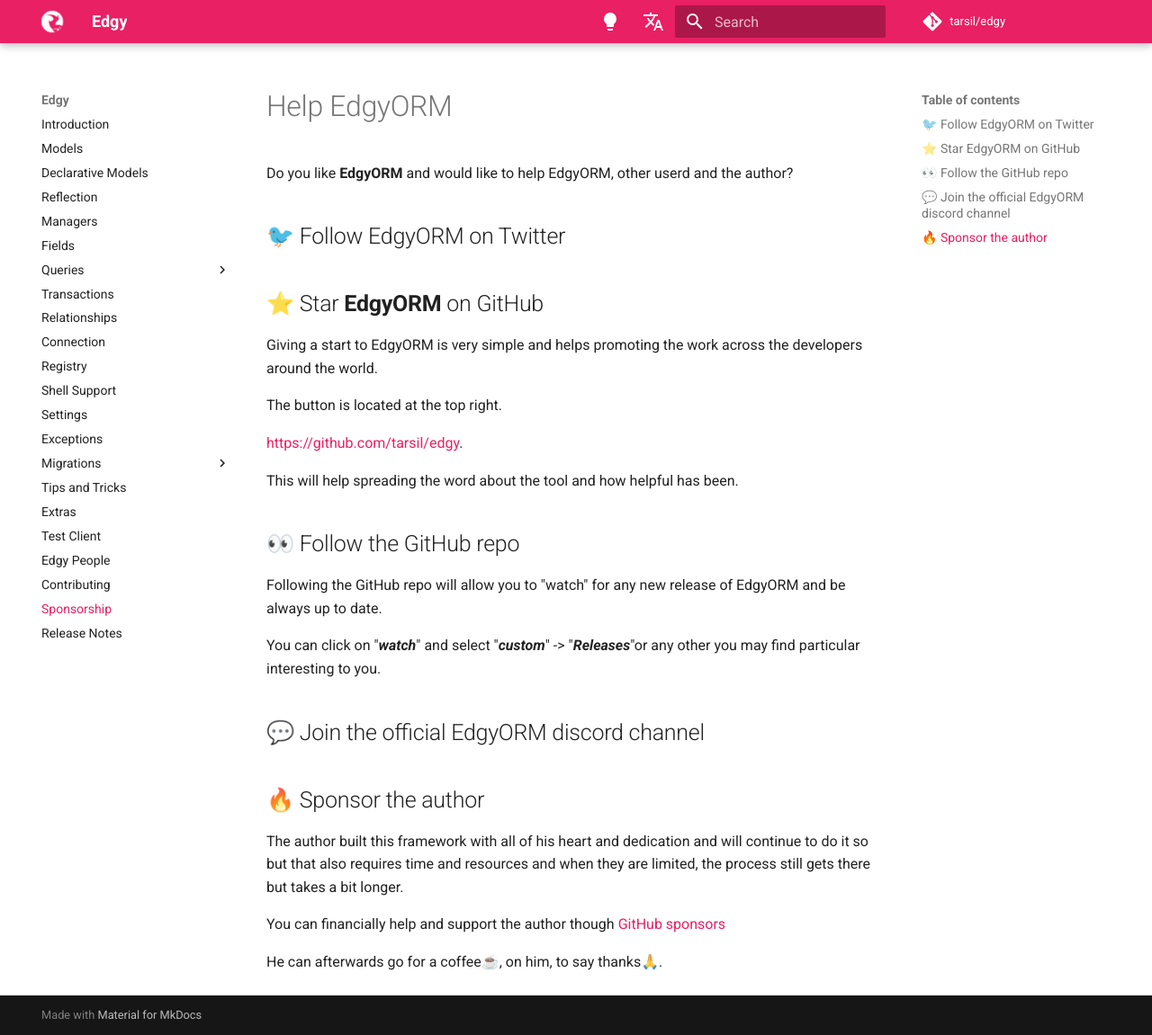
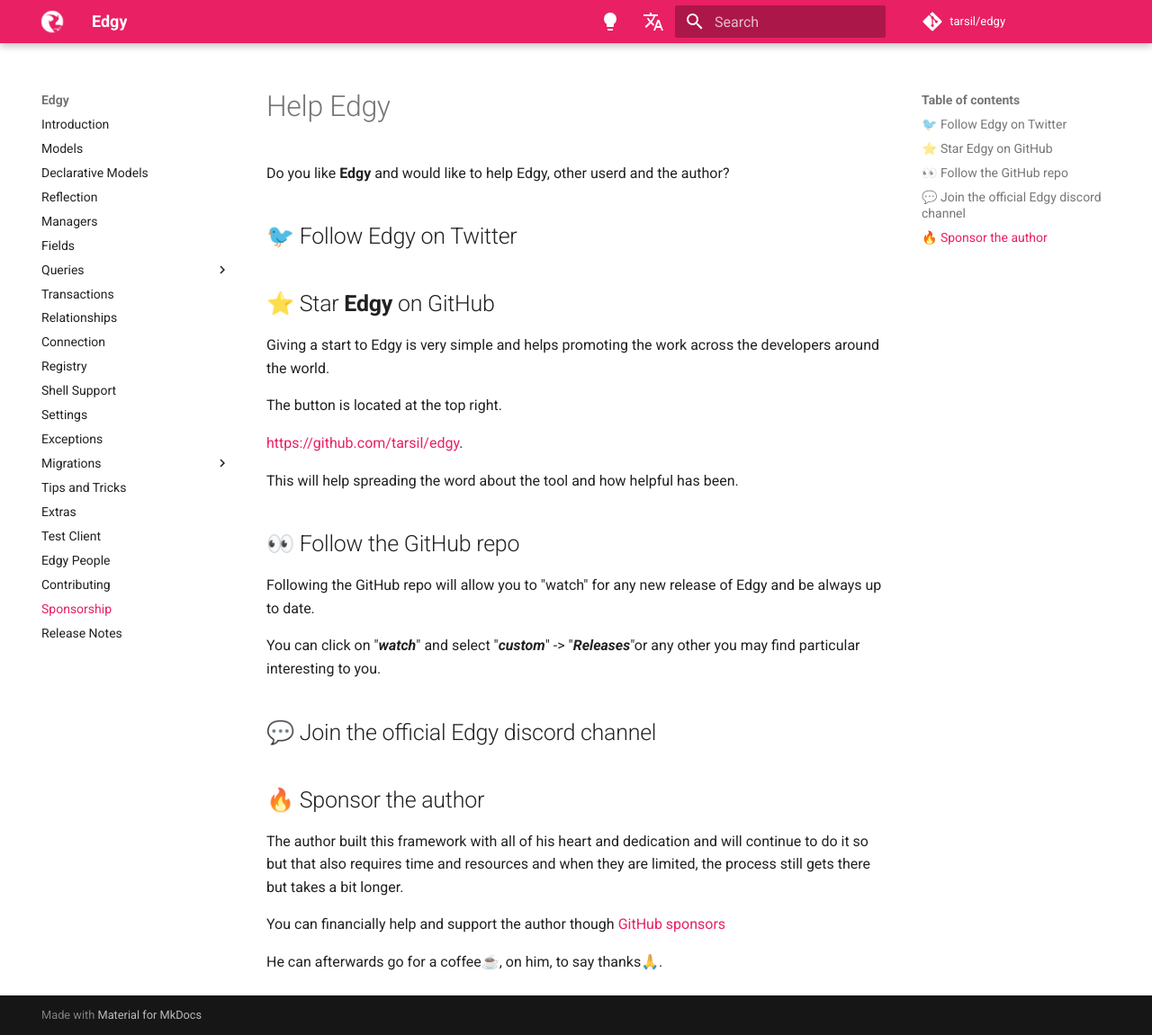
Before and after one commit to dymmond/edgy, an MkDocs documentation site: the page built from docs/sponsorship.md, in a window 1280 px wide and 1151 px high. Shown: the whole window at 90% size. Built offline with MkDocs 1.6.1 and Material for MkDocs 9.7.7, drawn with Linux system fonts in a browser that asks for light colours; comment, search, counter and statistics services are not loaded.

````diff
--- a/docs/contributing.md
+++ b/docs/contributing.md
@@ -1,19 +1,19 @@
 # Contributing
 
-Thank you for showing interes in contributing to EdgyORM. There are many ways you can help and contribute to the
+Thank you for showing interes in contributing to Edgy. There are many ways you can help and contribute to the
 project.
 
-* Try EdgyORM and [report bugs and issues](https://github.com/tarsil/edgy/issues/new) you find.
+* Try Edgy and [report bugs and issues](https://github.com/tarsil/edgy/issues/new) you find.
 * [Implement new features](https://github.com/tarsil/edgy/issues?q=is%3Aissue+is%3Aopen+label%3A%22good+first+issue%22)
 * Help othes by [reviewing pull requests](https://github.com/tarsil/edgy/pulls)
 * Help writting documentation
 * Use the discussions and actively participate on them.
-* Become an contributor by helping EdgyORM growing and spread the words across small, medium, large or any company
+* Become an contributor by helping Edgy growing and spread the words across small, medium, large or any company
 size.
 
 ## Reporting possible bugs and issues
 
-It is natural that you might find something that EdgyORM should support or even experience some sorte of unexpected
+It is natural that you might find something that Edgy should support or even experience some sorte of unexpected
 behaviour that needs addressing.
 
 The way we love doing things is very simple, contributions should start out with a
@@ -37,7 +37,7 @@ it clear to understand and get the required help.
 
 ## Development
 
-To develop for EdgyORM, create a fork of the [EdgyORM repository](https://github.com/tarsil/edgy) on GitHub.
+To develop for Edgy, create a fork of the [Edgy repository](https://github.com/tarsil/edgy) on GitHub.
 
 After, clone your fork with the follow command replacing `YOUR-USERNAME` wih your GitHub username:
 
@@ -68,7 +68,7 @@ To run the tests, use:
 $ scripts/test
 ```
 
-Because EdgyORM uses pytest, any additional arguments will be passed. More info within the
+Because Edgy uses pytest, any additional arguments will be passed. More info within the
 [pytest documentation](https://docs.pytest.org/en/latest/how-to/usage.html)
 
 For example, to run a single test_script:
@@ -93,7 +93,7 @@ To start the docs, run:
 $ scripts/docs
 ```
 
-## Building EdgyORM
+## Building Edgy
 
 To build a package locally, run:
 
@@ -111,9 +111,9 @@ It will install the requirements and create a local build in your virtual enviro
 
 ## Releasing
 
-*This section is for the maintainers of `EdgyORM`*.
+*This section is for the maintainers of `Edgy`*.
 
-### Building the EdgyORM for release
+### Building the Edgy for release
 
 Before releasing a new package into production some considerations need to be taken into account.
 
--- a/docs/sponsorship.md
+++ b/docs/sponsorship.md
@@ -1,13 +1,13 @@
-# Help EdgyORM
+# Help Edgy
 
-Do you like **EdgyORM** and would like to help EdgyORM, other userd and the author?
+Do you like **Edgy** and would like to help Edgy, other userd and the author?
 
-## 🐦 Follow EdgyORM on Twitter
+## 🐦 Follow Edgy on Twitter
 
 
-## ⭐ Star **EdgyORM** on GitHub
+## ⭐ Star **Edgy** on GitHub
 
-Giving a start to EdgyORM is very simple and helps promoting the work across the developers around the world.
+Giving a start to Edgy is very simple and helps promoting the work across the developers around the world.
 
 The button is located at the top right.
 
@@ -17,12 +17,12 @@ This will help spreading the word about the tool and how helpful has been.
 
 ## 👀 Follow the GitHub repo
 
-Following the GitHub repo will allow you to "watch" for any new release of EdgyORM and be always up to date.
+Following the GitHub repo will allow you to "watch" for any new release of Edgy and be always up to date.
 
 You can click on "***watch***" and select "***custom***" -> "***Releases***"or any other you may find particular
 interesting to you.
 
-## 💬 Join the official EdgyORM discord channel
+## 💬 Join the official Edgy discord channel
 
 ## 🔥 Sponsor the author
 
````
Also changed, not shown: other parts of docs/contributing.md (+1 -1 lines), docs/release-notes.md (+18 -3 lines), docs/tips-and-tricks.md (+3 -3 lines), 12 other files.
